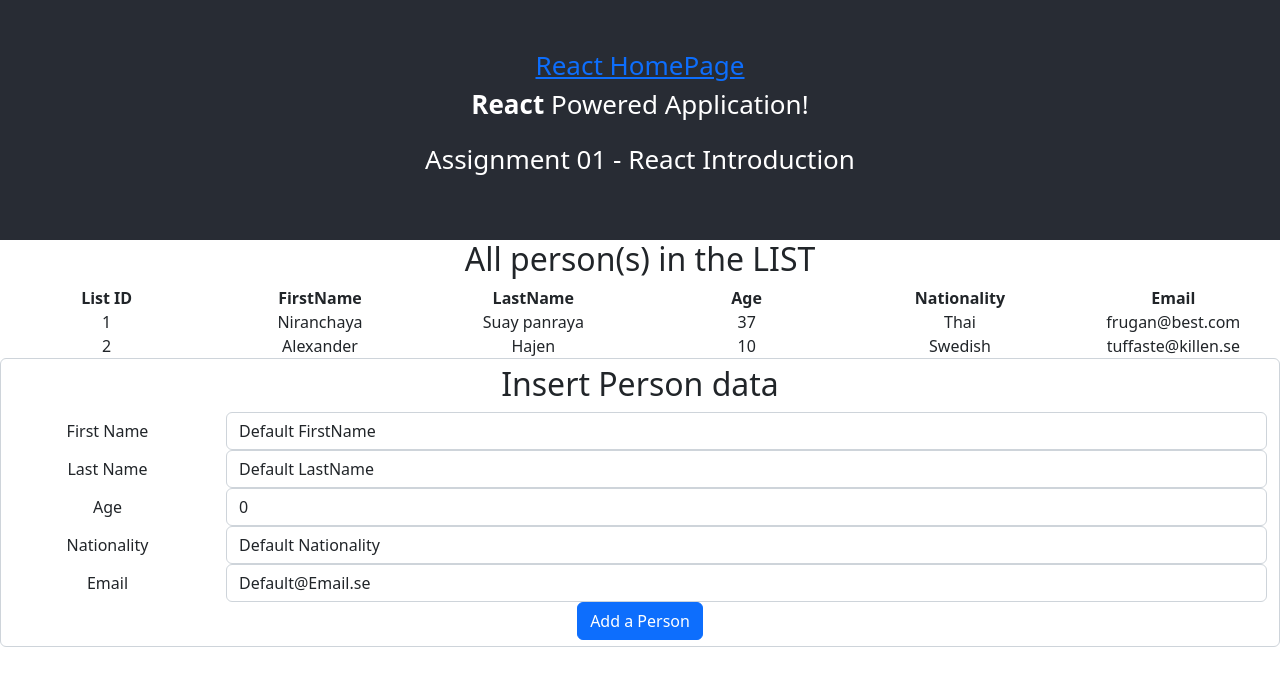
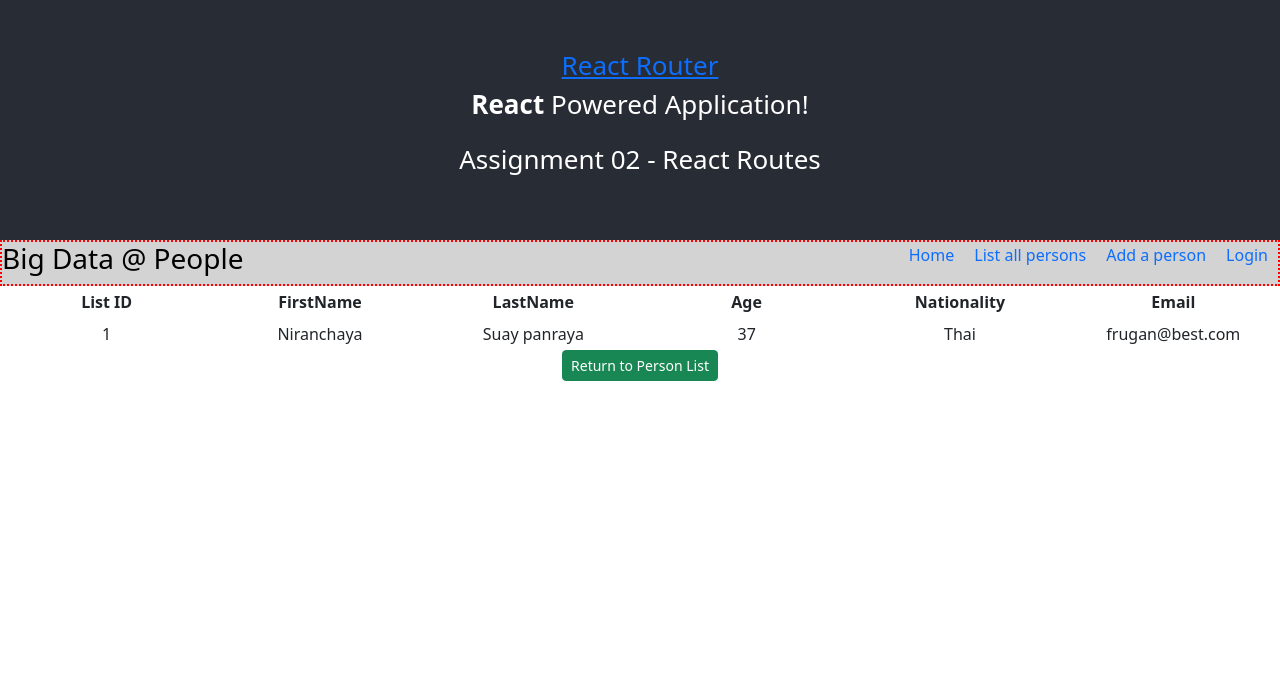
Before and after one commit to ripper079/react-assignment-01, a React (Create React App) app: page /persondetails/1 in a window 1280 px wide. Shown: the top 686 px of the page. Built offline with nearby package versions, Linux system fonts and the light colour scheme.

Commit message:
Routes and context provider implemented

```diff
--- a/src/App.css
+++ b/src/App.css
@@ -29,6 +29,46 @@
   color: #61dafb;
 }
 
+
+/*Set list so they appear in a row insteed */
+/*Push logo to the right and listitem to the right */
+nav {
+  border: 2px red dotted;
+  background-color: lightgray;
+  color: black;
+  display: flex;
+  justify-content: space-between;
+  align-items: center;
+}
+
+/* Remove bullets from links */
+nav ul {
+  list-style: none;
+}
+
+/* Make them in a row */
+nav ul li {
+  display: inline-block;
+}
+
+/* Removes underline in each link item */
+nav ul li a {
+  text-decoration: none;
+}
+
+/*Hover effect on links */
+nav ul li a:hover {
+  color: yellow;
+}
+
+nav > ul > li {
+  margin: 0px 10px;
+}
+
+.col {
+  margin: 4px;;
+}
+
 @keyframes App-logo-spin {
   from {
     transform: rotate(0deg);
--- a/src/App.js
+++ b/src/App.js
@@ -1,18 +1,37 @@
 //  import logo from './logo.svg';
 import './App.css';
 
-import { useState } from "react";
+import React from 'react';
+//State management
+import { useState, useContext } from "react";
+//Routing
+import { Link, Route, Routes } from 'react-router-dom';
+
 //User defined
 import Personform from './components/Person-form';
 import ListAllPersons from './components/ListPersons';
+import Home from './components/Home';
+import PersonDetail from './components/PersonDetail';
+import NotFound from './components/NotFound';
+import LoginIn from './components/LoginForm';
+
+//Generating 'correct' id numbers
+let idNumber = 2;
 
 
-let idNumber = 2;
+//Test of new prospect - Need to be just before the function App()
+//Purpose to avoid 'props drilling'
+export const AllPeopleContext = React.createContext();
 
 //Aka 'root component'
 function App() {
-  const titleAssignment = "Assignment 01 - React Introduction";
-  const linkToReact = "https://reactjs.org";
+  // console.log("Inside App react component!");
+  const titleAssignment = "Assignment 02 - React Routes";
+  const linkToReactRouter = "https://reactrouter.com/en/main";
+
+  //Loginstatus and userinfo
+  const [isLoggedIn, setLogin] = useState(false);
+  const [nameOfLoggedIn, setNameOfLoggedIn] = useState(null);
 
   //Hook it up - An array of persons
   const [persons, setPersons] = useState([
@@ -32,10 +51,9 @@
         _nationality : "Swedish",
         _email : "tuffaste@killen.se"
     }
-
 ]);
 
-
+//Adding a new person
 function handleCreatePerson(firstName, lastName, age, nationality, email)
 {
   // console.log("Inside handleCreatePerson...");
@@ -51,37 +69,48 @@
   const newPersonsList = persons.map((x) => x);
   newPersonsList.push(aNewPerson);
   setPersons(newPersonsList);
-
 }
 
   return (
     <div className="App">
       <header className="App-header">
-      <a href={linkToReact} target="_blank" rel="noopener noreferrer">React HomePage</a>
+
+      <a href={linkToReactRouter} target="_blank" rel="noopener noreferrer">React Router</a>
         <p><strong>React</strong> Powered Application!</p>
         <p>{ titleAssignment }</p>
-        {/*
-        <img src={logo} className="App-logo" alt="logo" />
-        <p>
-          Edit <code>src/App.js</code> and save to reload.
-        </p>
-         */}
+      </header>
+      <nav>
+        <h3>Big Data @ People</h3>
+        <ul>
+          <li>
+            <Link to="/">Home</Link>
+          </li>
+          <li>
+            <Link to="/personlist">List all persons</Link>
+          </li>
+          <li>
+            <Link to="/addperson">Add a person</Link>
+          </li>
+          <li>
+            {isLoggedIn && <Link to="/logout">Logut</Link>}
+            {!isLoggedIn && <Link to="/login">Login</Link>}
+          </li>
+        </ul>
+      </nav>
 
+      <main>
+        <AllPeopleContext.Provider value={persons}>
+          <Routes>
+            <Route path ="/" element={<Home />} />
+            <Route path ="/persondetails/:id" element={<PersonDetail />} />
+            <Route path ="/personlist" element={<ListAllPersons listOfAllPersons={ persons } />} />
+            <Route path ="/addperson" element={<Personform addNewPersonToList={handleCreatePerson} />} />
+            <Route path ="/login" element={<LoginIn />} />
+            <Route path ="*" element={<NotFound />} />
+          </Routes>
+        </AllPeopleContext.Provider>
+      </main>
 
-
-      </header>
-      <nav></nav>
-
-      {/* Main Content */}
-      <main>
-        <div>
-          <h2>All person(s) in the LIST</h2>
-          <ListAllPersons listOfAllPersons={ persons } />
-        </div>
-        <div>
-            <Personform addNewPersonToList={handleCreatePerson} authorApp="Daniel Ojka"/>
-        </div>
-      </main>
     </div>
   );
 
--- /dev/null
+++ b/src/components/Home.js
@@ -0,0 +1,23 @@
+import { useContext } from "react";
+import React from "react";
+
+const Home = () => {
+    // console.log("Inside Home react component!");
+
+    return (
+        <div>
+            <h2>Welcome to this Homepage</h2>
+            <h5>We Will</h5>
+            <ul>
+                <li>Guard your data - Unhackable Database Implementation</li>
+                <li>Respect your privacy</li>
+                <li>Dont sell your privacy data</li>
+                <li>No Telemetry</li>
+                <li>No Email spam</li>
+                <li>Always choose the customer side...</li>
+            </ul>
+        </div>
+    );
+}
+
+export default Home;
--- a/src/components/ListPersons.js
+++ b/src/components/ListPersons.js
@@ -6,29 +6,9 @@
 //const ListAllPersons = () => {    //Alt 1
 // Start with UPPERCASE letter when naming react components
 function ListAllPersons(props) {         //Alt 2
+    // console.log("Inside ListAllPersons react component!");
     const persons = props.listOfAllPersons;
     const countPersonInList =  persons.length;
-
-    //An array of person - Create on the fly
-    // const [persons, setPerson] = useState([
-    //     {
-    //         id : 1,
-    //         _firstName : "Daniel",
-    //         _secondName : "Mikael",
-    //         _age : 42,
-    //         _nationality : "Swedish",
-    //         _email : "daniel@oikarainen.se"
-    //     },
-    //     {
-    //         id : 2,
-    //         _firstName : "Pekka",
-    //         _secondName : "Hajen",
-    //         _age : 22,
-    //         _nationality : "Finish",
-    //         _email : "finnish@shark.fi"
-    //     }
-
-    // ]);
 
     if (countPersonInList === 0)
         return (<div>There are no entries</div>);
@@ -39,9 +19,11 @@
                 <div className="col"><strong>List ID</strong></div>
                 <div className="col"><strong>FirstName</strong></div>
                 <div className="col"><strong>LastName</strong></div>
-                <div className="col"><strong>Age</strong></div>
+                {/* <div className="col"><strong>Age</strong></div>
                 <div className="col"><strong>Nationality</strong></div>
-                <div className="col"><strong>Email</strong></div>
+                <div className="col"><strong>Email</strong></div>   */}
+                {/* Assignment react routes               */}
+                <div className="col"><strong>Action</strong></div>
             </div>
 
 
--- /dev/null
+++ b/src/components/LoginForm.js
@@ -0,0 +1,39 @@
+import { useState } from "react";
+
+const LoginIn = () => {
+    // console.log("Inside LoginIn react component!");
+    const [userName, setUserName] = useState('');
+    const [passWord, setPassWord] = useState('');
+
+    const handleSubmit = (e) => {
+        e.preventDefault();
+        console.log("Username: " + userName);
+        console.log("passWord: " + passWord);
+      }
+
+    return (
+        <form onSubmit={ handleSubmit } className="form-control">
+            <h2>Login</h2>
+
+            <div className="form-group row">
+                <label htmlFor="labelUserName" className="col-sm-2 col-form-label">User Name</label>
+                <div className="col-sm-10">
+                    <input type="text" className="form-control" id="inputUserName"
+                value={userName} onChange={(e) => setUserName(e.target.value)} />
+                </div>
+            </div>
+
+            <div className="form-group row">
+                <label htmlFor="labelPassWord" className="col-sm-2 col-form-label">Password</label>
+                <div className="col-sm-10">
+                    <input type="password" className="form-control" id="inputPassWord"
+                value={passWord} onChange={(e) => setPassWord(e.target.value)} />
+                </div>
+            </div>
+
+        <input type="submit" value="Login" className="btn btn-primary" />
+        </form>
+     );
+}
+
+export default LoginIn;
--- /dev/null
+++ b/src/components/NotFound.js
@@ -0,0 +1,15 @@
+import { Link } from "react-router-dom";
+
+const NotFound = () => {
+    console.log("Inside NotFound react component!");
+    return (
+        <div>
+            <h1>404</h1>
+            <h4>PAGE NOT FOUND</h4>
+            <h6>The resource requested could NOT be found on this server!</h6>
+            <Link to="/" className="btn btn-success btn-sm">Return to home page</Link>
+        </div>
+    );
+}
+
+export default NotFound;
--- a/src/components/PersonData.js
+++ b/src/components/PersonData.js
@@ -1,4 +1,9 @@
+import { Link } from 'react-router-dom';
+
 function PersonDataLine(props){
+    // console.log("Inside PersonDataLine react component!");
+
+    var link = "/persondetails/" + props.apersonrecord.id;
     return (
         // <div className="row" key={ props.apersonrecord.id }>
 
@@ -6,9 +11,12 @@
             <div className="col">{ props.apersonrecord.id } </div>
             <div className="col">{ props.apersonrecord._firstName } </div>
             <div className="col">{ props.apersonrecord._lastName }</div>
-            <div className="col">{ props.apersonrecord._age }</div>
+            {/* <div className="col">{ props.apersonrecord._age }</div>
             <div className="col">{ props.apersonrecord._nationality }</div>
-            <div className="col">{ props.apersonrecord._email }</div>
+            <div className="col">{ props.apersonrecord._email }</div>             */}
+            {/* <Link to={link} className="col btn btn-success btn-sm">Details</Link> */}
+            <Link to={`/persondetails/${props.apersonrecord.id}`} className="col btn btn-success btn-sm">Details</Link>
+
 
         </div>
     )};
--- /dev/null
+++ b/src/components/PersonDetail.js
@@ -0,0 +1,51 @@
+import { useContext } from "react";
+import { useParams, Link } from "react-router-dom";
+
+//All data stored
+import { AllPeopleContext } from '../App';
+
+const PersonDetail = () => {
+    // console.log("Inside PersonDetail react component!");
+    // Grab route parameters - The id part extracted from the URL
+    const { id } = useParams();
+    // const multiplePeopleData = useContext(ManyPeopleContext);
+    const multiplePeopleData = useContext(AllPeopleContext);
+
+    //Small Error check
+    if (isNaN(id) || id  <= 0 || id > multiplePeopleData.length)
+    {
+        return (
+            <div>Invalid route parameter</div>
+        );
+    }
+
+    const currentPersonDetail = multiplePeopleData.find(e => e.id == id);
+    //console.log(currentPersonDetail);
+
+    return (
+        <div className="person-details container-fluid">
+            {/* <h2>This should return a detailed info about a person with id={id}</h2> */}
+
+            <div className="row">
+                {/* To header title */}
+                <div className="col"><strong>List ID</strong></div>
+                <div className="col"><strong>FirstName</strong></div>
+                <div className="col"><strong>LastName</strong></div>
+                <div className="col"><strong>Age</strong></div>
+                <div className="col"><strong>Nationality</strong></div>
+                <div className="col"><strong>Email</strong></div>
+            </div>
+            <div className="row">
+                <div className="col">{ id }</div>
+                <div className="col">{ currentPersonDetail._firstName } </div>
+                <div className="col">{ currentPersonDetail._lastName } </div>
+                <div className="col">{ currentPersonDetail._age }</div>
+                <div className="col">{ currentPersonDetail._nationality }</div>
+                <div className="col">{ currentPersonDetail._email }</div>
+            </div>
+            <Link to="/personlist" className="btn btn-success btn-sm">Return to Person List</Link>
+        </div>
+    );
+}
+
+export default PersonDetail;
--- a/src/index.js
+++ b/src/index.js
@@ -1,5 +1,8 @@
 import React from 'react';
 import ReactDOM from 'react-dom/client';
+//Routing support
+import { BrowserRouter } from 'react-router-dom';
+
 // import './index.css';
 // https://create-react-app.dev/docs/adding-bootstrap/
 import 'bootstrap/dist/css/bootstrap.css';
@@ -12,7 +15,11 @@
 const root = ReactDOM.createRoot(document.getElementById('root'));
 root.render(
   <React.StrictMode>
-    <App />
+    {/* Enables routing in application */}
+    <BrowserRouter>
+      <App />
+    </BrowserRouter>
+
   </React.StrictMode>
 );
 
```
Also changed, not shown: src/components/Person-form.js (+7 -0 lines).
